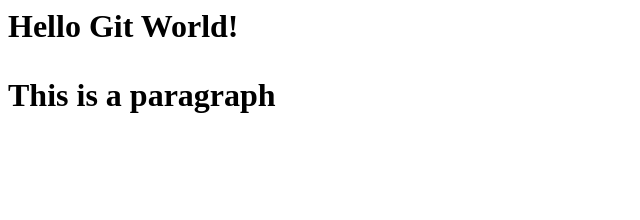
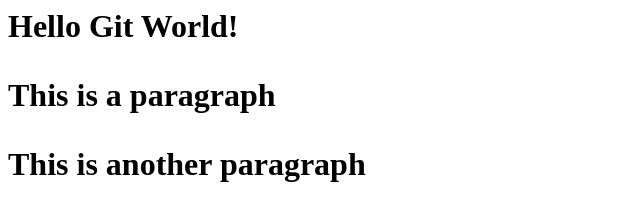
Before and after one commit to davengle/GitGitHubMastery, a plain HTML site: page index.html in a window 1280 px wide. Shown: the whole page, without its empty margins (0-640 px from the left). Drawn offline with Linux system fonts and the light colour scheme.

Commit message:
Added a second paragraph

```diff
--- a/index.html
+++ b/index.html
@@ -3,3 +3,6 @@
 <div>
     <p> This is a paragraph </p>
 </div>
+<div>
+    <p>This is another paragraph</p>
+</div>
```
